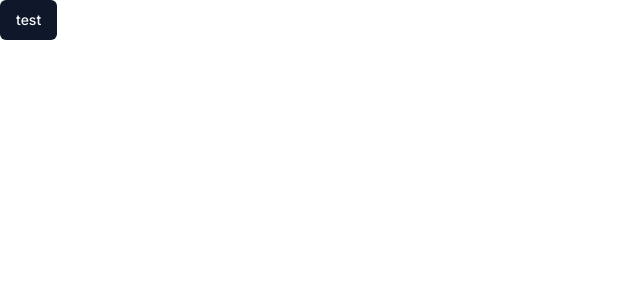
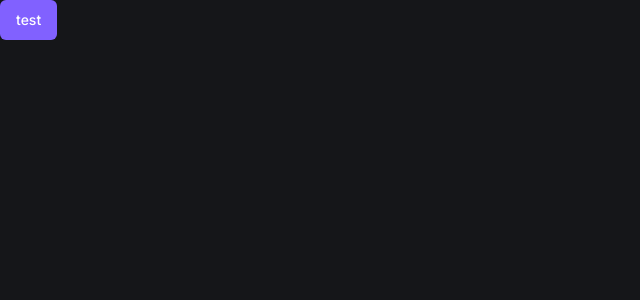
Before and after one commit to limarodrigoo/portfolio, a Next.js app: page / in a window 1280 px wide. Shown: the top 300 px of the page, without its empty margins (0-640 px from the left). Built offline with nearby package versions, Linux system fonts and the light colour scheme.

Commit message:
chore: updates shadcn theme

```diff
--- a/app/globals.css
+++ b/app/globals.css
@@ -3,59 +3,36 @@
 @tailwind utilities;
 
 @layer base {
-  :root {
-    --background: 0 0% 100%;
-    --foreground: 222.2 84% 4.9%;
-    --card: 0 0% 100%;
-    --card-foreground: 222.2 84% 4.9%;
-    --popover: 0 0% 100%;
-    --popover-foreground: 222.2 84% 4.9%;
-    --primary: 222.2 47.4% 11.2%;
-    --primary-foreground: 210 40% 98%;
-    --secondary: 210 40% 96.1%;
-    --secondary-foreground: 222.2 47.4% 11.2%;
-    --muted: 210 40% 96.1%;
-    --muted-foreground: 215.4 16.3% 46.9%;
-    --accent: 210 40% 96.1%;
-    --accent-foreground: 222.2 47.4% 11.2%;
-    --destructive: 0 84.2% 60.2%;
+  .dark {
+    --background: 225 9% 9%;
+    --foreground: 210 40% 98%;
+
+    --card: 228 9% 11%;
+    --card-foreground: 210 40% 98%;
+
+    --popover: 228 9% 11%;
+    --popover-foreground: 210 40% 98%;
+
+    --primary: 252 100% 69%;
+    --primary-foreground: 0 0% 100%;
+
+    --secondary: 228 6% 16%;
+    --secondary-foreground: 210 40% 98%;
+
+    --muted: 228 6% 16%;
+    --muted-foreground: 215 20.2% 65.1%;
+
+    --accent: 228 6% 16%;
+    --accent-foreground: 210 40% 98%;
+
+    --destructive: 0 84% 60%;
     --destructive-foreground: 210 40% 98%;
-    --border: 214.3 31.8% 91.4%;
-    --input: 214.3 31.8% 91.4%;
-    --ring: 222.2 84% 4.9%;
+
+    --border: 228 6% 16%;
+    --input: 228 6% 16%;
+    --ring: 212.7 26.8% 83.9%;
+
     --radius: 0.5rem;
-    --chart-1: 12 76% 61%;
-    --chart-2: 173 58% 39%;
-    --chart-3: 197 37% 24%;
-    --chart-4: 43 74% 66%;
-    --chart-5: 27 87% 67%;
-  }
-
-  .dark {
-    --background: 222.2 84% 4.9%;
-    --foreground: 210 40% 98%;
-    --card: 222.2 84% 4.9%;
-    --card-foreground: 210 40% 98%;
-    --popover: 222.2 84% 4.9%;
-    --popover-foreground: 210 40% 98%;
-    --primary: 210 40% 98%;
-    --primary-foreground: 222.2 47.4% 11.2%;
-    --secondary: 217.2 32.6% 17.5%;
-    --secondary-foreground: 210 40% 98%;
-    --muted: 217.2 32.6% 17.5%;
-    --muted-foreground: 215 20.2% 65.1%;
-    --accent: 217.2 32.6% 17.5%;
-    --accent-foreground: 210 40% 98%;
-    --destructive: 0 62.8% 30.6%;
-    --destructive-foreground: 210 40% 98%;
-    --border: 217.2 32.6% 17.5%;
-    --input: 217.2 32.6% 17.5%;
-    --ring: 212.7 26.8% 83.9%;
-    --chart-1: 220 70% 50%;
-    --chart-2: 160 60% 45%;
-    --chart-3: 30 80% 55%;
-    --chart-4: 280 65% 60%;
-    --chart-5: 340 75% 55%;
   }
 }
 
--- a/app/layout.tsx
+++ b/app/layout.tsx
@@ -15,7 +15,7 @@
   children: React.ReactNode;
 }>) {
   return (
-    <html lang="en">
+    <html lang="en" className="dark">
       <body className={inter.className}>{children}</body>
     </html>
   );
```
